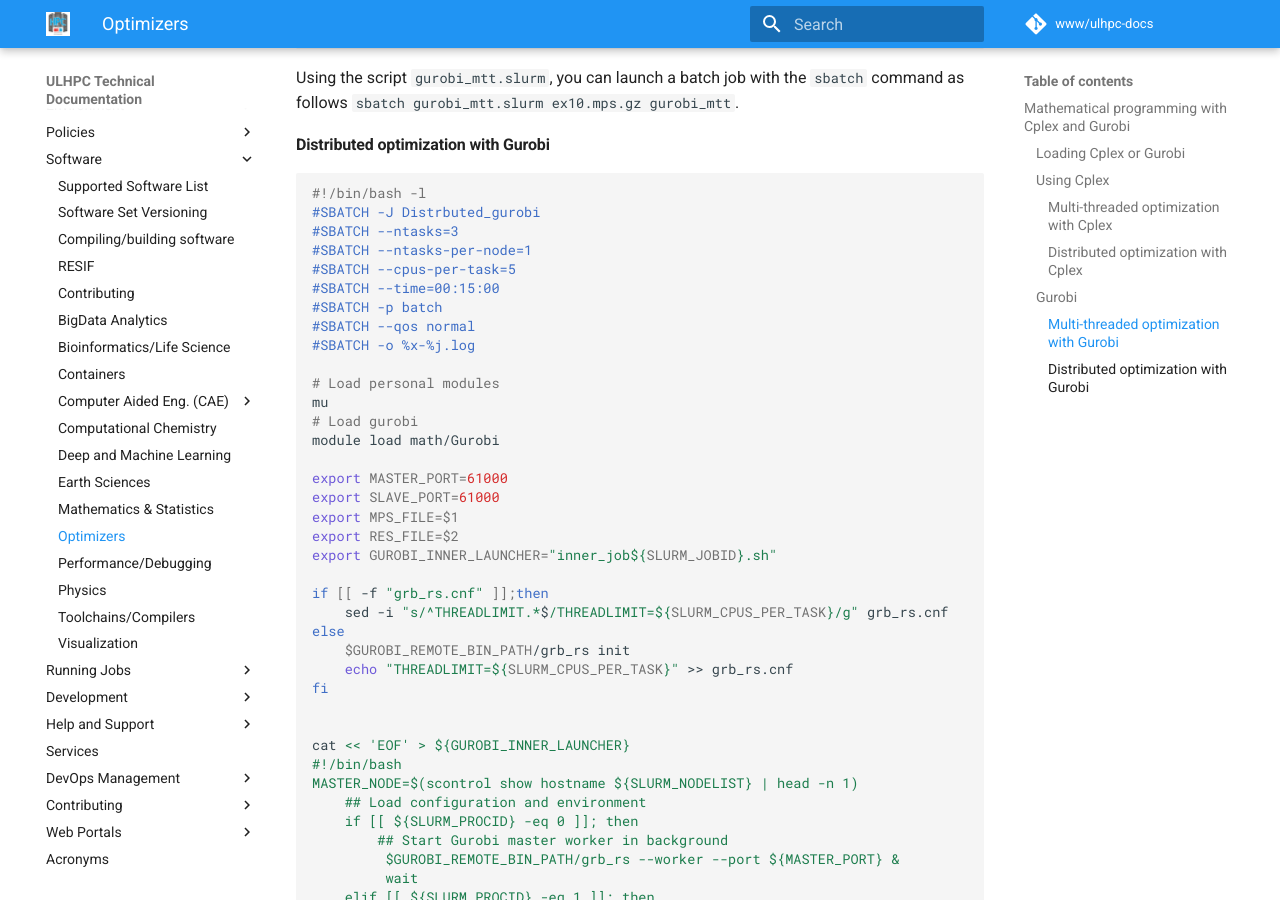
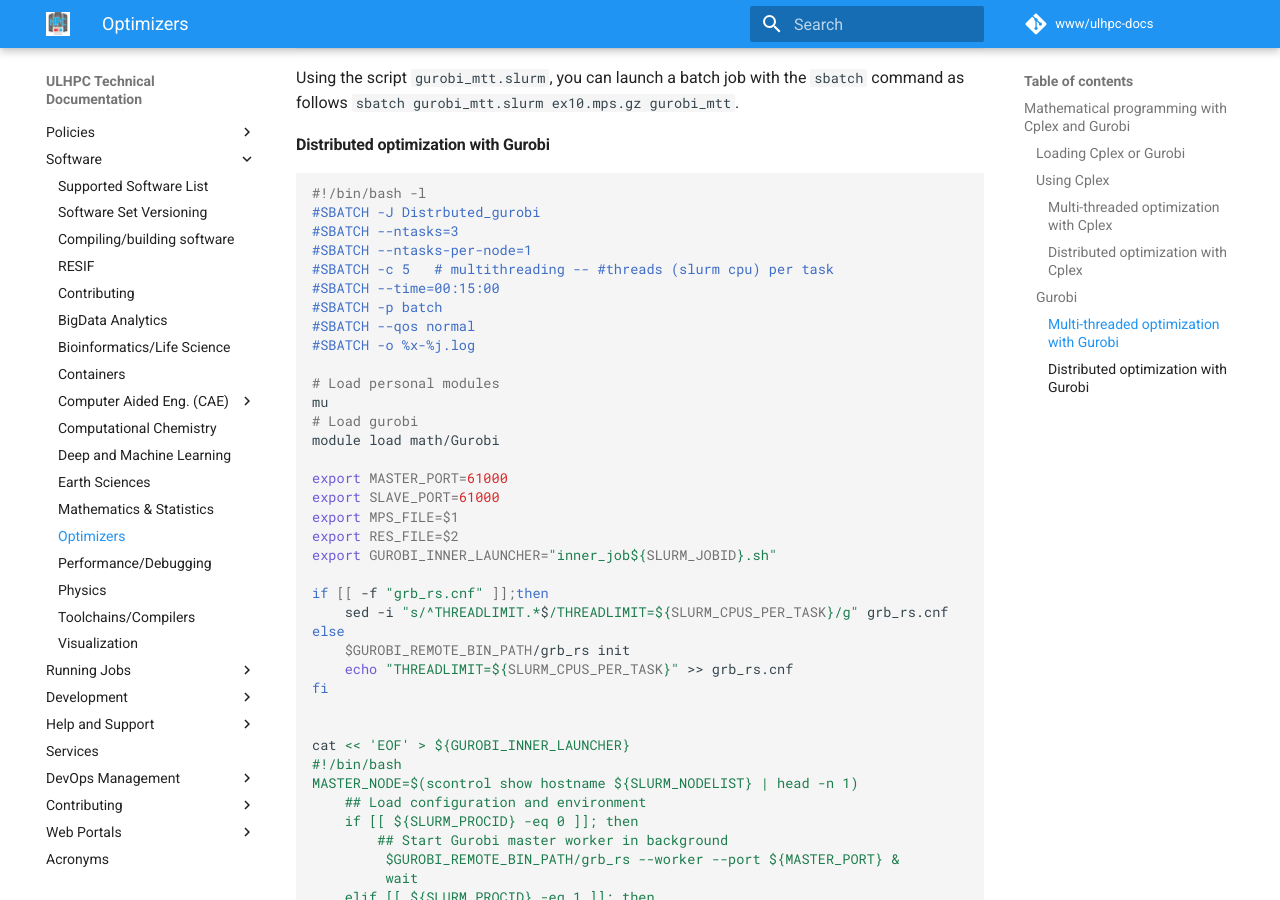
Before and after one commit to ULHPC/ulhpc-docs, an MkDocs documentation site: the page built from docs/software/optim/index.md, in a window 1280 px wide and 900 px high, scrolled down 3595 px. Built offline with MkDocs 1.6.1 and Material for MkDocs 9.7.7, drawn with Linux system fonts in a browser that asks for light colours.

Commit message:
Apply 1 suggestion(s) to 1 file(s)

````diff
--- a/docs/software/optim/index.md
+++ b/docs/software/optim/index.md
@@ -169,7 +169,7 @@ Using the script ```gurobi_mtt.slurm ```, you can launch a batch job with the ``
 #SBATCH -J Distrbuted_gurobi
 #SBATCH --ntasks=3
 #SBATCH --ntasks-per-node=1
-#SBATCH --cpus-per-task=5
+#SBATCH -c 5   # multithreading -- #threads (slurm cpu) per task
 #SBATCH --time=00:15:00
 #SBATCH -p batch
 #SBATCH --qos normal
````
